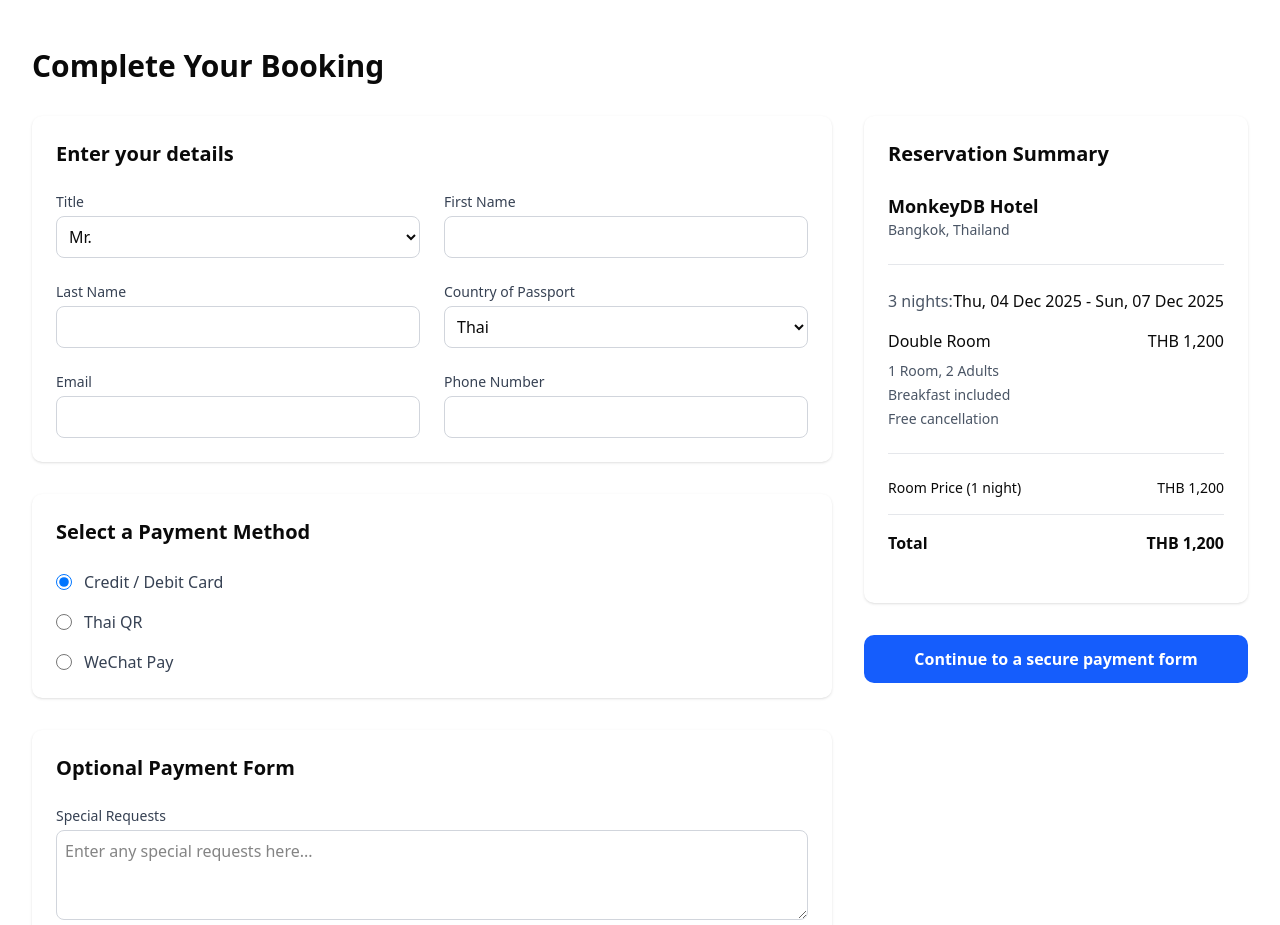
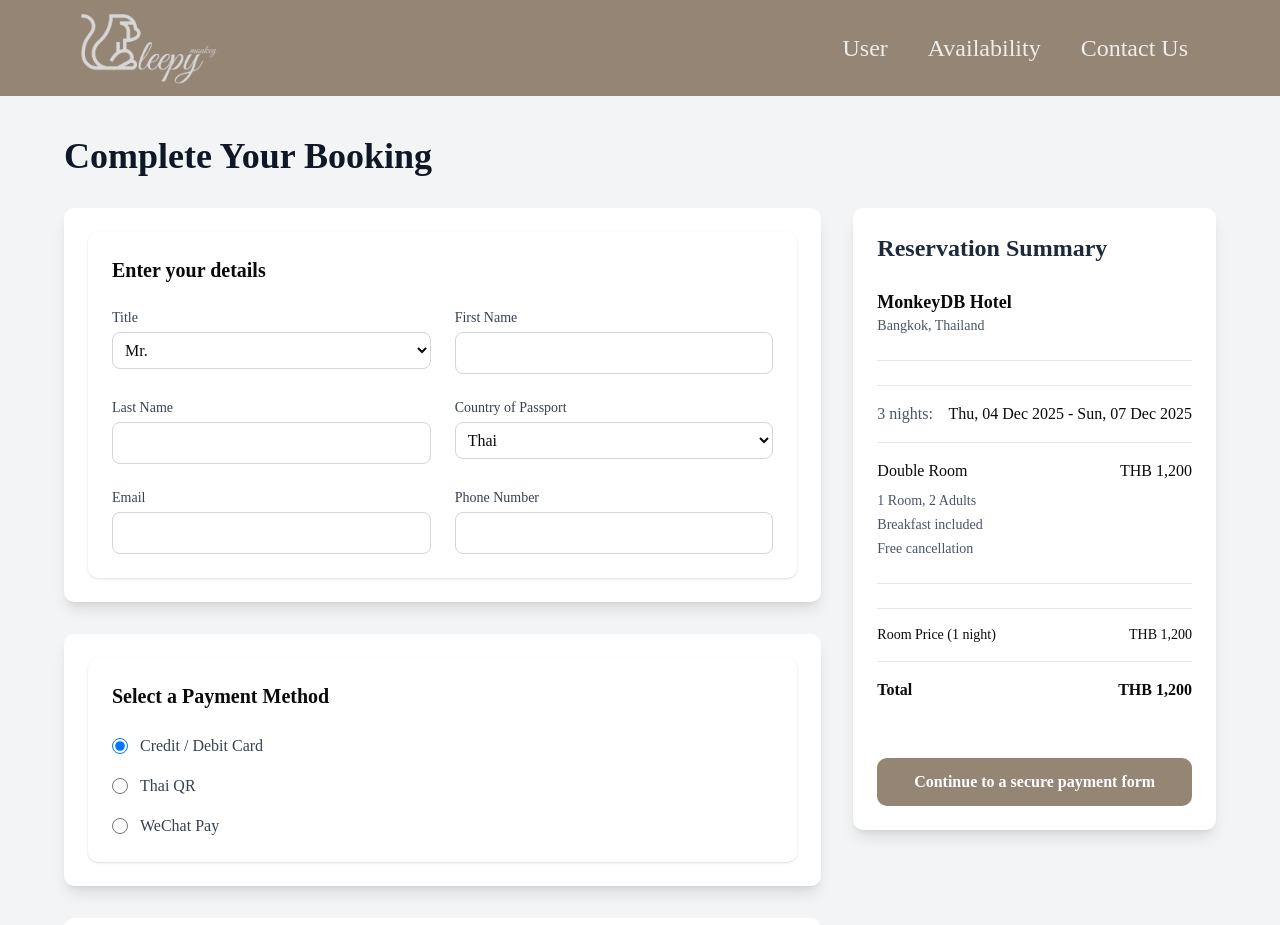
Before and after one commit to Pannnomaly/GroupProject-6-React, a React (Vite) app: page /bookingdetail in a window 1280 px wide. Shown: the top 925 px of the page. Built offline with nearby package versions, Linux system fonts and the light colour scheme.

Commit message:
Adjust font and styling to match with team

```diff
--- a/src/main.jsx
+++ b/src/main.jsx
@@ -1,19 +1,18 @@
-import { StrictMode } from 'react'
-import { createRoot } from 'react-dom/client'
-import { createBrowserRouter, RouterProvider } from 'react-router-dom'
-import './index.css'
-import App from './App.jsx'
-import Error from './pages/Error'
-import Layout from './components/Layout'
-//import Homepage from './pages/Homepage.jsx'
-//import Login from './pages/Login.jsx'
-//import Registration from './pages/Registration.jsx'
-//import RoomDetail from './pages/RoomDetail.jsx'
-import BookingDetail from './pages/BookingDetail.jsx'
-//import BookingConfirm from './pages/BookingConfirm.jsx'
-//import User from './pages/User.jsx'
-//import Availability from './pages/Availability.jsx'
-//import ContactUs from './pages/ContactUs.jsx'
+import { StrictMode } from 'react';
+import { createRoot } from 'react-dom/client';
+import { createBrowserRouter, RouterProvider } from 'react-router-dom';
+import './index.css';
+import App from './App.jsx';
+import Error from './pages/Error.jsx';
+import Layout from './components/Layout.jsx';
+import Homepage from './pages/Homepage.jsx';
+import Login from './pages/Login.jsx';
+import Registration from './pages/Registration.jsx';
+import RoomDetail from './pages/RoomDetail.jsx';
+import BookingDetail from './pages/BookingDetail.jsx';
+import BookingConfirm from './pages/BookingConfirm.jsx';
+import User from './pages/User.jsx';
+import ContactUs from './pages/ContactUs.jsx';
 
 const router = createBrowserRouter([
   {
@@ -24,15 +23,14 @@ const router = createBrowserRouter([
       {
         element: <Layout />,
         children: [
-          //{ path: "/", element: <Homepage /> },
-          //{ path: "/login", element: <Login /> },
-          //{ path: "/register", element: <Registration /> },
-          //{ path: "/roomdetail", element: <RoomDetail /> },
-          { path: "/bookingdetail", element: <BookingDetail /> },
-          //{ path: "/bookingconfirm", element: <BookingConfirm /> },
-          //{ path: "/user", element: <User /> },
-          //{ path: "/availability ", element: <Availability  /> },
-          //{ path: "/contactus ", element: <ContactUs  /> },
+          { index: true, element: <Homepage /> },
+          { path: "login", element: <Login /> },
+          { path: "register", element: <Registration /> },
+          { path: "roomdetail", element: <RoomDetail /> },
+          { path: "bookingdetail", element: <BookingDetail /> },
+          { path: "bookingconfirm", element: <BookingConfirm /> },
+          { path: "user", element: <User /> },
+          { path: "contactus", element: <ContactUs /> },
         ],
       },
     ],
@@ -41,6 +39,6 @@ const router = createBrowserRouter([
 
 createRoot(document.getElementById('root')).render(
   <StrictMode>
-    <RouterProvider router = {router}/>
-  </StrictMode>,
-)
+    <RouterProvider router={router} />
+  </StrictMode>
+);
--- a/src/pages/BookingDetail.jsx
+++ b/src/pages/BookingDetail.jsx
@@ -1,4 +1,6 @@
 import { useState } from 'react';
+import Navbar from '@/components/Navbar';
+import Footer from '@/components/Footer';
 import GuestDetailsForm from '@/components/booking/GuestDetailsForm';
 import PaymentMethod from '@/components/booking/PaymentMethod';
 import OptionalPaymentForm from '@/components/booking/OptionalPaymentForm';
@@ -8,7 +10,7 @@ import BookingDates from '@/components/booking/BookingDates';
 import RoomDetails from '@/components/booking/RoomDetails';
 import PriceSummary from '@/components/booking/PriceSummary';
 
-const BookingDetail = () => {
+export default function BookingDetail() {
   const [formData, setFormData] = useState({
     title: 'Mr.',
     firstName: '',
@@ -18,8 +20,6 @@ const BookingDetail = () => {
     phone: '',
     paymentMethod: 'credit',
     specialRequests: '',
-    estimatedArrival: 'I don\'t know',
-    arriveBy: 'Air',
   });
 
   const handleInputChange = (e) => {
@@ -34,40 +34,56 @@ const BookingDetail = () => {
   };
 
   return (
-    <div className="p-4">
-      <div className="container mx-auto px-4 py-8">
+    <div className="font-earn">
+      <Navbar />
+
+      <div className="min-h-screen w-full flex justify-center bg-gray-100">
+        <div className="w-[90%] max-w-7xl my-10">
           <div className="mb-8">
-          <h2 className="text-3xl font-bold">Complete Your Booking</h2>
+            <h2 className="text-4xl font-bold text-gray-900">Complete Your Booking</h2>
           </div>
 
           <form onSubmit={handleSubmit} className="grid md:grid-cols-3 gap-8">
             <div className="md:col-span-2 space-y-8">
+              <div className="bg-white rounded-lg shadow-lg p-6">
                 <GuestDetailsForm formData={formData} onChange={handleInputChange} />
+              </div>
+              <div className="bg-white rounded-lg shadow-lg p-6">
                 <PaymentMethod formData={formData} onChange={handleInputChange} />
+              </div>
+              <div className="bg-white rounded-lg shadow-lg p-6">
                 <OptionalPaymentForm formData={formData} onChange={handleInputChange} />
+              </div>
+              <div className="bg-white rounded-lg shadow-lg p-6">
                 <ArrivalDetails formData={formData} onChange={handleInputChange} />
+              </div>
             </div>
 
             <div className="space-y-8">
-            <div className="bg-white rounded-lg shadow p-6">
-              <h3 className="text-xl font-semibold mb-6">Reservation Summary</h3>
+              <div className="bg-white rounded-lg shadow-lg p-6">
+                <h3 className="text-2xl font-semibold mb-6 text-gray-800">Reservation Summary</h3>
+                <div className="space-y-6">
                   <HotelInfo />
+                  <div className="border-t border-gray-200 my-4"></div>
                   <BookingDates />
+                  <div className="border-t border-gray-200 my-4"></div>
                   <RoomDetails />
+                  <div className="border-t border-gray-200 my-4"></div>
                   <PriceSummary />
                 </div>
-
                 <button
                   type="submit"
-              className="w-full bg-blue-600 hover:bg-blue-700 text-white font-semibold py-3 px-6 rounded-lg transition-colors"
+                  className="w-full mt-8 bg-(--color-main3) hover:bg-(--color-main2) text-white font-semibold py-3 px-6 rounded-lg transition-colors duration-300"
                 >
                   Continue to a secure payment form
                 </button>
               </div>
+            </div>
           </form>
         </div>
       </div>
+
+      <Footer />
+    </div>
   );
-};
-
-export default BookingDetail;
+}
```
Also changed, not shown: 1 other file (tests, documents, lock files or other folders). Lines whose indentation alone changed are shown as unchanged.
